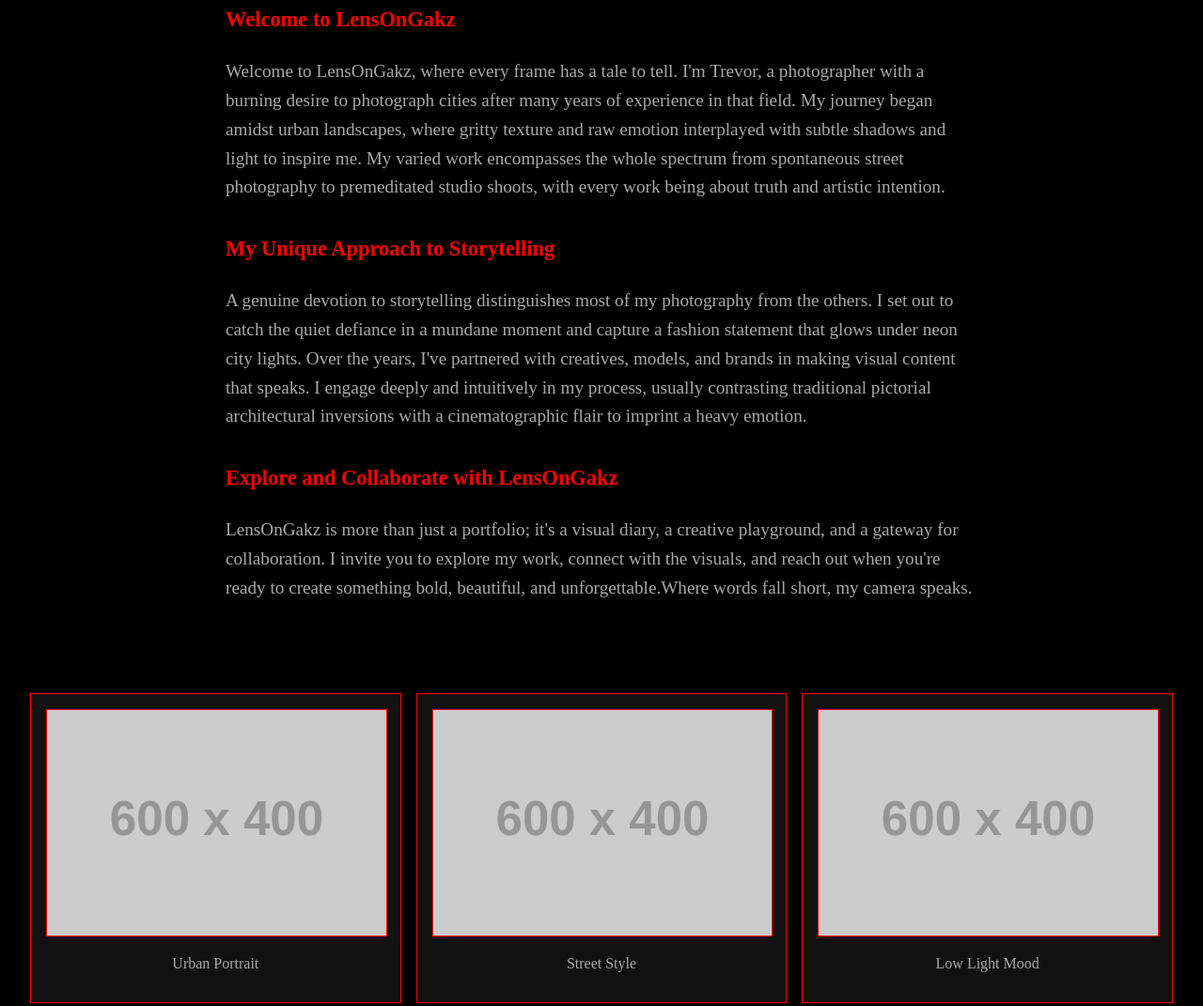
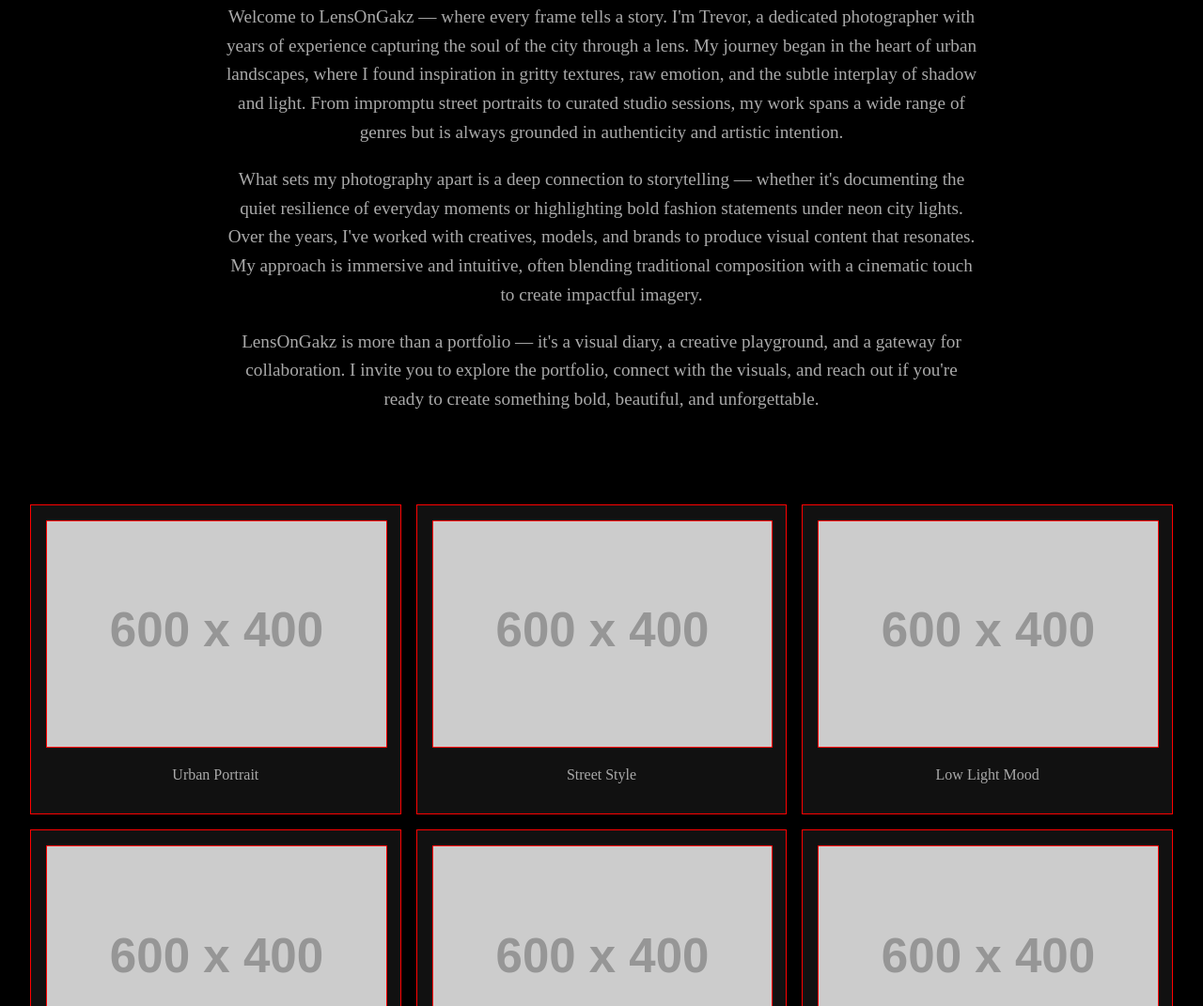
Before and after one commit to LensOnGakz/lensongakz.github.io, a plain HTML site: page index.html in a window 1280 px wide. Shown: the part 909-1980 px from the top of the page at 94% size. Drawn offline with Linux system fonts and the light colour scheme; placeholder pictures from the web are drawn by us.

Commit message:
Update index.html

```diff
--- a/index.html
+++ b/index.html
@@ -13,6 +13,7 @@
       font-family: 'Times New Roman', serif;
       background-color: #000;
       color: #a9a9a9;
+      transition: background-color 1s;
     }
     nav {
       position: fixed;
@@ -25,6 +26,10 @@
       align-items: center;
       border-bottom: 2px solid red;
       z-index: 10;
+      transition: background-color 0.5s ease;
+    }
+    nav h1, nav a {
+      transition: color 0.5s ease;
     }
     nav h1 {
       color: red;
@@ -36,11 +41,9 @@
       text-decoration: none;
       margin-left: 1.5rem;
       font-size: 1rem;
-      transition: color 0.3s ease, background-color 0.3s ease;
     }
     nav a:hover {
       text-decoration: underline;
-      background-color: rgba(255, 255, 255, 0.1);
     }
     header {
       height: 100vh;
@@ -56,11 +59,17 @@
       font-size: 4rem;
       color: red;
       margin: 0;
+      opacity: 0;
+      transform: translateY(20px);
+      animation: fadeInUp 1s ease forwards;
     }
     header h2 {
       color: #a9a9a9;
       font-size: 1.5rem;
       margin-top: 1rem;
+      opacity: 0;
+      transform: translateY(20px);
+      animation: fadeInUp 1.5s ease forwards;
     }
     .intro {
       max-width: 800px;
@@ -69,10 +78,13 @@
       font-size: 1.2rem;
       line-height: 1.6;
       color: #a9a9a9;
+      text-align: center;
     }
-    .intro h3 {
-      color: red;
-      margin-top: 2rem;
+    .intro p {
+      opacity: 0;
+      transform: translateY(20px);
+      animation: fadeInUp 1s ease forwards;
+      animation-delay: 0.5s;
     }
     .portfolio {
       padding: 4rem 2rem;
@@ -87,14 +99,22 @@
       text-align: center;
       color: #a9a9a9;
       transition: transform 0.3s;
+      opacity: 0;
+      transform: translateY(30px);
     }
-    .portfolio .card:hover {
-      transform: scale(1.03);
+    .portfolio .card.visible {
+      opacity: 1;
+      transform: translateY(0);
+      transition: all 0.6s ease-in-out;
     }
     .portfolio .card img {
       width: 100%;
       height: auto;
       border: 1px solid red;
+      transition: transform 0.5s;
+    }
+    .portfolio .card:hover img {
+      transform: scale(1.05);
     }
     .placeholder {
       display: none;
@@ -112,6 +132,13 @@
     }
     footer a:hover {
       text-decoration: underline;
+    }
+
+    @keyframes fadeInUp {
+      to {
+        opacity: 1;
+        transform: translateY(0);
+      }
     }
   </style>
 </head>
@@ -131,41 +158,18 @@
   </header>
 
   <section class="intro">
-    <h3>Welcome to LensOnGakz</h3>
-    <p>Welcome to LensOnGakz, where every frame has a tale to tell. I'm Trevor, a photographer with a burning desire to photograph cities after many years of experience in that field. My journey began amidst urban landscapes, where gritty texture and raw emotion interplayed with subtle shadows and light to inspire me. My varied work encompasses the whole spectrum from spontaneous street photography to premeditated studio shoots, with every work being about truth and artistic intention.</p>
-
-    <h3>My Unique Approach to Storytelling</h3>
-    <p>A genuine devotion to storytelling distinguishes most of my photography from the others. I set out to catch the quiet defiance in a mundane moment and capture a fashion statement that glows under neon city lights. Over the years, I've partnered with creatives, models, and brands in making visual content that speaks. I engage deeply and intuitively in my process, usually contrasting traditional pictorial architectural inversions with a cinematographic flair to imprint a heavy emotion.</p>
-
-    <h3>Explore and Collaborate with LensOnGakz</h3>
-    <p>LensOnGakz is more than just a portfolio; it's a visual diary, a creative playground, and a gateway for collaboration. I invite you to explore my work, connect with the visuals, and reach out when you're ready to create something bold, beautiful, and unforgettable.Where words fall short, my camera speaks.</p>
+    <p>Welcome to LensOnGakz — where every frame tells a story. I'm Trevor, a dedicated photographer with years of experience capturing the soul of the city through a lens. My journey began in the heart of urban landscapes, where I found inspiration in gritty textures, raw emotion, and the subtle interplay of shadow and light. From impromptu street portraits to curated studio sessions, my work spans a wide range of genres but is always grounded in authenticity and artistic intention.</p>
+    <p>What sets my photography apart is a deep connection to storytelling — whether it's documenting the quiet resilience of everyday moments or highlighting bold fashion statements under neon city lights. Over the years, I've worked with creatives, models, and brands to produce visual content that resonates. My approach is immersive and intuitive, often blending traditional composition with a cinematic touch to create impactful imagery.</p>
+    <p>LensOnGakz is more than a portfolio — it's a visual diary, a creative playground, and a gateway for collaboration. I invite you to explore the portfolio, connect with the visuals, and reach out if you're ready to create something bold, beautiful, and unforgettable.</p>
   </section>
 
   <section id="portfolio" class="portfolio">
-    <div class="card">
-      <img src="https://via.placeholder.com/600x400/000000/FF0000?text=Sample+1" alt="Sample 1">
-      <p>Urban Portrait</p>
-    </div>
-    <div class="card">
-      <img src="https://via.placeholder.com/600x400/000000/FF0000?text=Sample+2" alt="Sample 2">
-      <p>Street Style</p>
-    </div>
-    <div class="card">
-      <img src="https://via.placeholder.com/600x400/000000/FF0000?text=Sample+3" alt="Sample 3">
-      <p>Low Light Mood</p>
-    </div>
-    <div class="card">
-      <img src="https://via.placeholder.com/600x400/000000/FF0000?text=Sample+4" alt="Sample 4">
-      <p>City Vibes</p>
-    </div>
-    <div class="card">
-      <img src="https://via.placeholder.com/600x400/000000/FF0000?text=Sample+5" alt="Sample 5">
-      <p>Red Tones</p>
-    </div>
-    <div class="card">
-      <img src="https://via.placeholder.com/600x400/000000/FF0000?text=Sample+6" alt="Sample 6">
-      <p>Studio Look</p>
-    </div>
+    <div class="card"><img src="https://via.placeholder.com/600x400/000000/FF0000?text=Sample+1" alt="Sample 1"><p>Urban Portrait</p></div>
+    <div class="card"><img src="https://via.placeholder.com/600x400/000000/FF0000?text=Sample+2" alt="Sample 2"><p>Street Style</p></div>
+    <div class="card"><img src="https://via.placeholder.com/600x400/000000/FF0000?text=Sample+3" alt="Sample 3"><p>Low Light Mood</p></div>
+    <div class="card"><img src="https://via.placeholder.com/600x400/000000/FF0000?text=Sample+4" alt="Sample 4"><p>City Vibes</p></div>
+    <div class="card"><img src="https://via.placeholder.com/600x400/000000/FF0000?text=Sample+5" alt="Sample 5"><p>Red Tones</p></div>
+    <div class="card"><img src="https://via.placeholder.com/600x400/000000/FF0000?text=Sample+6" alt="Sample 6"><p>Studio Look</p></div>
   </section>
 
   <footer>
@@ -175,5 +179,22 @@
       <a href="https://www.instagram.com/_.trxv0r/" target="_blank">Instagram</a>
     </p>
   </footer>
+
+  <script>
+    const cards = document.querySelectorAll('.portfolio .card');
+    const observer = new IntersectionObserver(entries => {
+      entries.forEach(entry => {
+        if (entry.isIntersecting) {
+          entry.target.classList.add('visible');
+        }
+      });
+    }, {
+      threshold: 0.1
+    });
+
+    cards.forEach(card => {
+      observer.observe(card);
+    });
+  </script>
 </body>
 </html>
```
